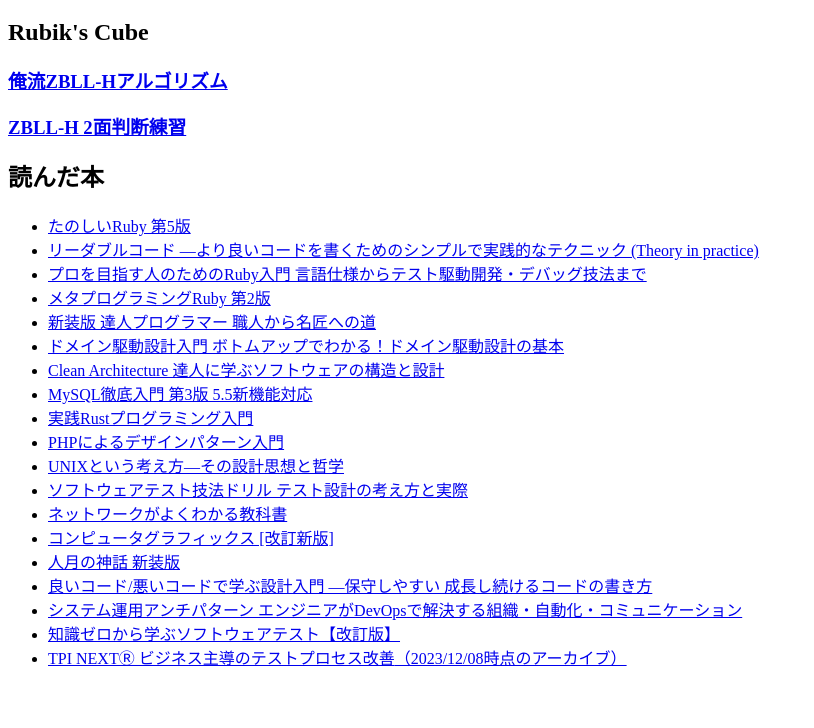
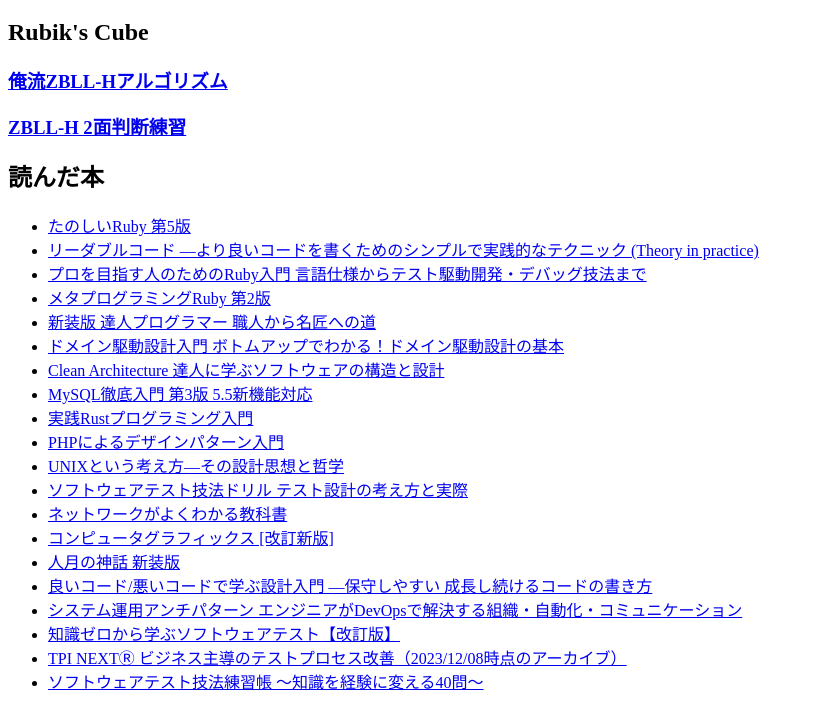
Before and after one commit to horyu/horyu-pages, a plain HTML site: page index.html in a window 1280 px wide. Shown: the part 70-798 px from the top of the page, without its empty margins (0-814 px from the left). Drawn offline with Linux system fonts and the light colour scheme.

Commit message:
Update index.html

```diff
--- a/index.html
+++ b/index.html
@@ -35,6 +35,7 @@
     <li><a href="https://www.oreilly.co.jp//books/9784873119847/">システム運用アンチパターン エンジニアがDevOpsで解決する組織・自動化・コミュニケーション</a></li>
     <li><a href="https://www.shoeisha.co.jp/book/detail/9784798130606">知識ゼロから学ぶソフトウェアテスト【改訂版】</a></li>
     <li><a href="http://www.trifoglio.co.jp/user_data/tpi_next.php">TPI NEXTⓇ ビジネス主導のテストプロセス改善</a><a href="https://web.archive.org/web/20231208084520/http://www.trifoglio.co.jp/user_data/tpi_next.php">（2023/12/08時点のアーカイブ）</a></li>
+    <li><a href="https://gihyo.jp/book/2020/978-4-297-11061-1">ソフトウェアテスト技法練習帳 ～知識を経験に変える40問～</a></li>
   </ul>
 </body>
 </html>
```
